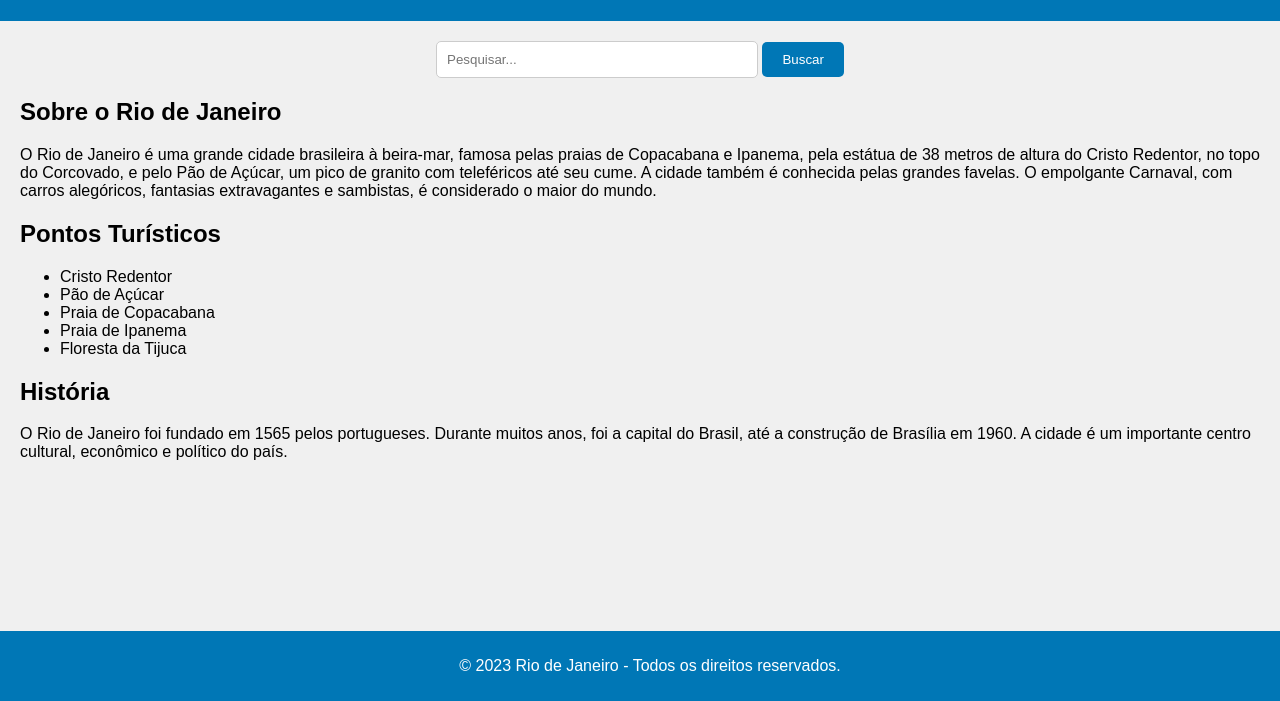
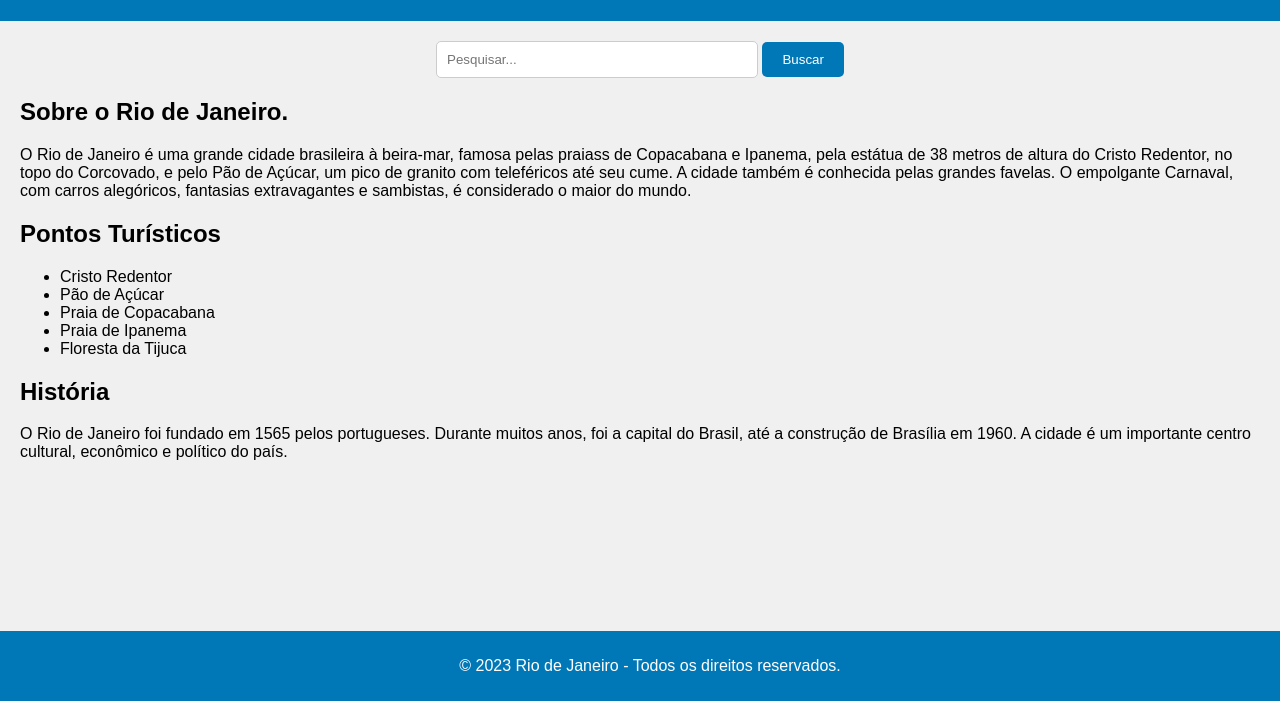
Before and after one commit to sabara22/sabara22.github.io, a plain HTML site: page index.html in a window 1280 px wide. Shown: the part 99-800 px from the top of the page. Drawn offline with Linux system fonts and the light colour scheme.

Commit message:
Update index.html

```diff
--- a/index.html
+++ b/index.html
@@ -60,9 +60,9 @@
             <button onclick="performSearch()">Buscar</button>
         </div>
 
-        <h2>Sobre o Rio de Janeiro</h2>
+        <h2>Sobre o Rio de Janeiro.</h2>
         <p>
-            O Rio de Janeiro é uma grande cidade brasileira à beira-mar, famosa pelas praias de Copacabana e Ipanema, pela estátua de 38 metros de altura do Cristo Redentor, no topo do Corcovado, e pelo Pão de Açúcar, um pico de granito com teleféricos até seu cume. A cidade também é conhecida pelas grandes favelas. O empolgante Carnaval, com carros alegóricos, fantasias extravagantes e sambistas, é considerado o maior do mundo.
+            O Rio de Janeiro é uma grande cidade brasileira à beira-mar, famosa pelas praiass de Copacabana e Ipanema, pela estátua de 38 metros de altura do Cristo Redentor, no topo do Corcovado, e pelo Pão de Açúcar, um pico de granito com teleféricos até seu cume. A cidade também é conhecida pelas grandes favelas. O empolgante Carnaval, com carros alegóricos, fantasias extravagantes e sambistas, é considerado o maior do mundo.
         </p>
 
         <h2>Pontos Turísticos</h2>
```
